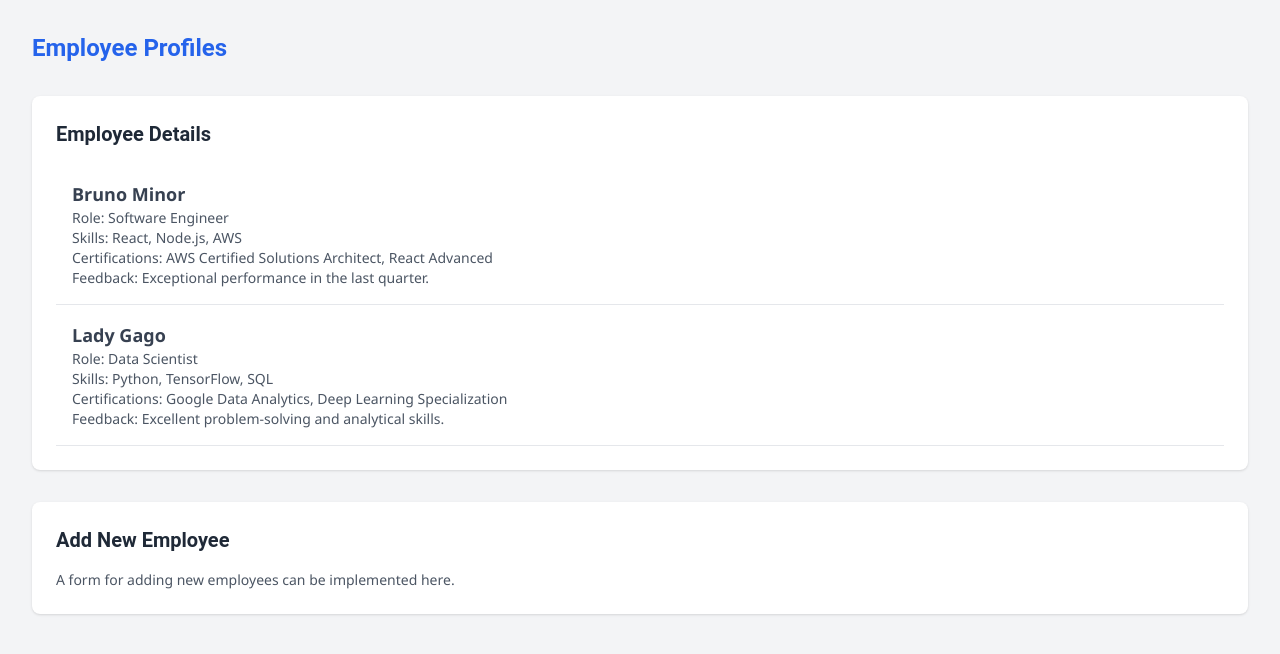
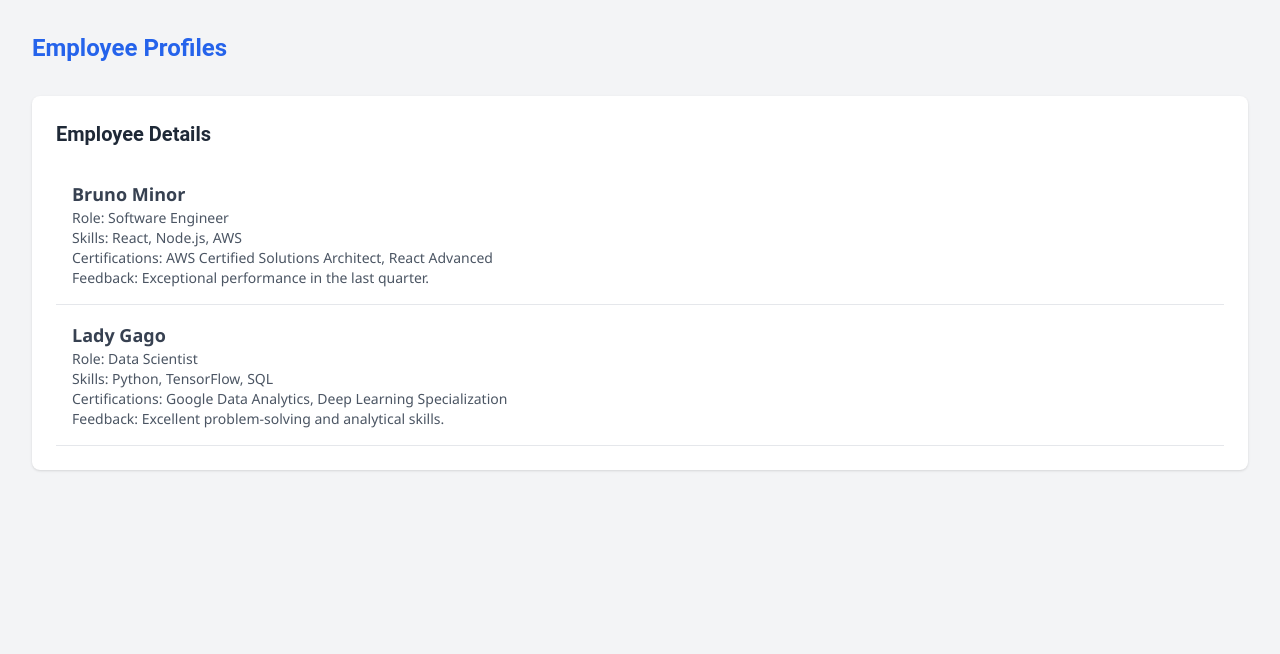
Before and after one commit to bananaNuggets75/talent-hub, a Next.js app: page /employee-profile in a window 1280 px wide. Shown: the top 654 px of the page. Built offline with nearby package versions, Linux system fonts and the light colour scheme.

Commit message:
employee-details

```diff
--- a/app/employee-profile/page.tsx
+++ b/app/employee-profile/page.tsx
@@ -44,13 +44,6 @@ export default function EmployeeProfile() {
           ))}
         </ul>
       </section>
-
-      <section className="mt-8 bg-white p-6 rounded-lg shadow">
-        <h2 className="text-xl font-semibold text-gray-800">Add New Employee</h2>
-        <p className="text-sm text-gray-600 mt-4">
-          A form for adding new employees can be implemented here.
-        </p>
-      </section>
     </div>
   );
 }
```
